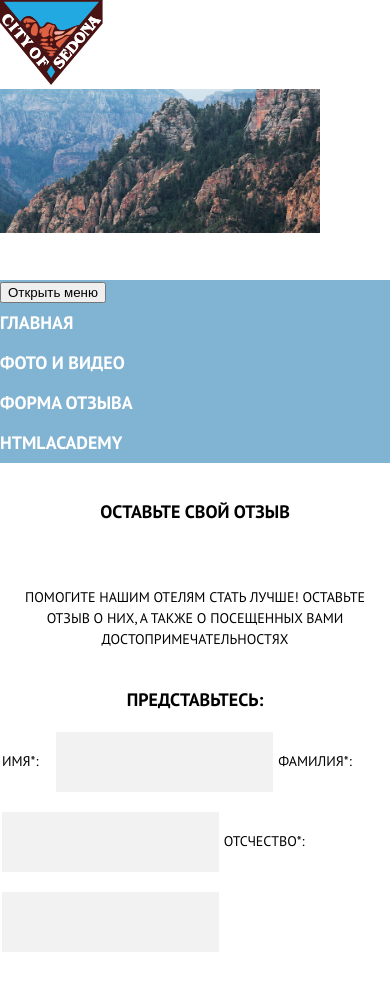
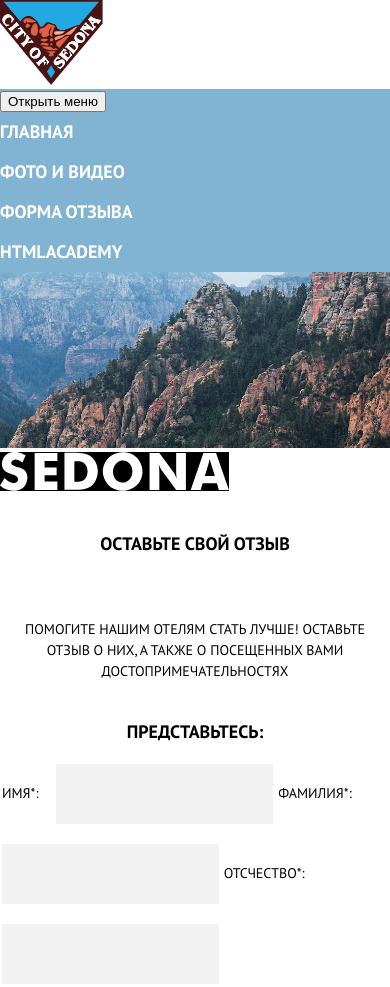
Before and after one commit to kornul/1854083-sedona-24, a website: page source/form.html in a window 390 px wide. Shown: the top 987 px of the page. Drawn offline with nearby package versions, Linux system fonts and the light colour scheme; files that its build step writes are made by us from their sources.

Commit message:
Адаптивная сетка внутренних страниц 1.1

```diff
--- a/source/form.html
+++ b/source/form.html
@@ -14,8 +14,6 @@
     <header class="page-header">
       <a class="page-header__logo" href="index.html">
         <img class="page-header__top-logo" src="img/logotypemobile.svg" width="103" height="84" alt="Логотип">
-        <img class="page-header__top-back" src="img/backdesktopform.jpg" width="320" height="214" alt="Горы Седоны">
-        <img class="page-header__top-text" src="img/sedonaform.svg" width="229" height="39" alt="Седона">
       </a>
       <nav class="main-nav">
         <button class="main-nav__toggle" type="button">
@@ -51,6 +49,14 @@
 
 
   <main>
+    <section class="banner">
+      <img class="banner__backdrop" src="img/backdesktopform.jpg" width="902" height="214"  alt="Горы">
+      <img class="banner__text" src="img/sedona.svg" width="229" height="39" alt="Седона">
+    </section>
+
+
+
+
     <section class="feedback">
       <div class="feedback__wrap">
         <div class="feedback__content">
--- /dev/null
+++ b/source/sass/components/banner.scss
@@ -0,0 +1,12 @@
+.banner {
+  margin: 0;
+}
+
+.banner__backdrop {
+  margin: 0;
+}
+
+.banner__text {
+  background-color: #000000;
+  color: #ffffff;
+}
--- a/source/sass/components/emotions.scss
+++ b/source/sass/components/emotions.scss
@@ -6,6 +6,7 @@
   @media (min-width: $tablet-width) {
     grid-column-start: 1;
     grid-column-end: 3;
+    display: grid;
   }
 }
 
--- a/source/sass/style.scss
+++ b/source/sass/style.scss
@@ -35,3 +35,4 @@
 @import "./components/gallery.scss";
 @import "./components/button-like.scss";
 @import "./components/container-video.scss";
+@import "./components/banner.scss";
```
Also changed, not shown: source/img/sedona.svg (added).
